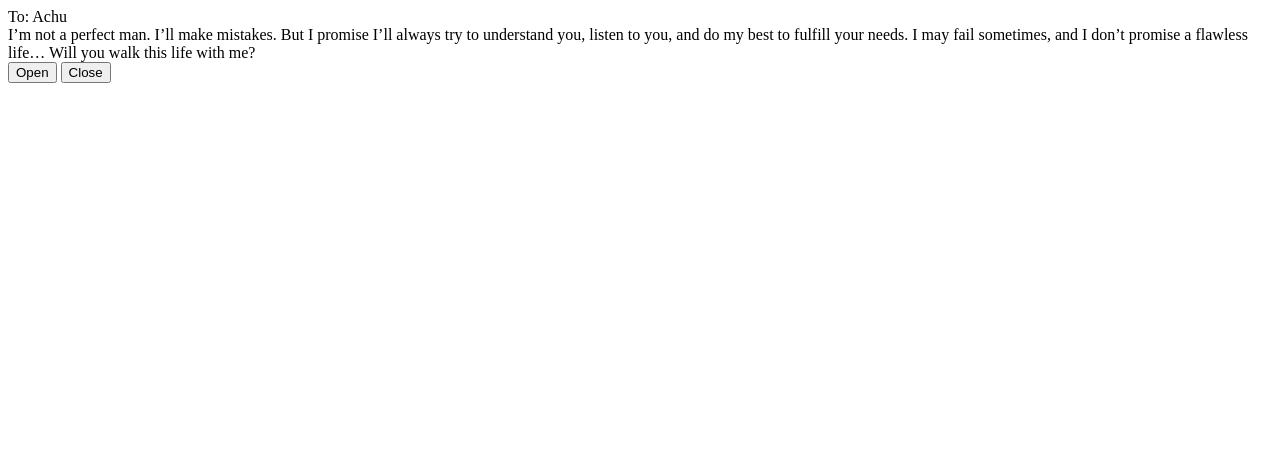
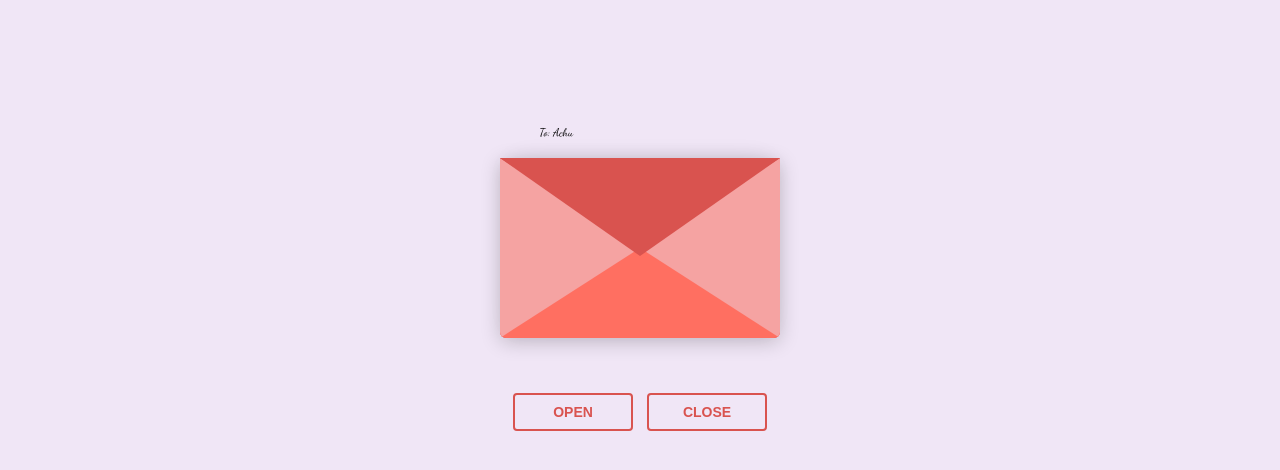
Before and after one commit to jerrycloud07/Letter, a plain HTML site: page index.html in a window 1280 px wide. Drawn offline with nearby package versions, Linux system fonts and the light colour scheme.

Commit message:
Update stylesheet link from 'love letter 2.css' to 'style.css'

```diff
--- a/index.html
+++ b/index.html
@@ -8,7 +8,7 @@
     <link
       href="https://fonts.googleapis.com/css2?family=Dancing+Script:wght@400..700&display=swap"
       rel="stylesheet" />
-    <link rel="stylesheet" href="love letter 2.css" />
+    <link rel="stylesheet" href="style.css" />
   </head>
   <body>
     <!-- tiktok meowish -->
```
